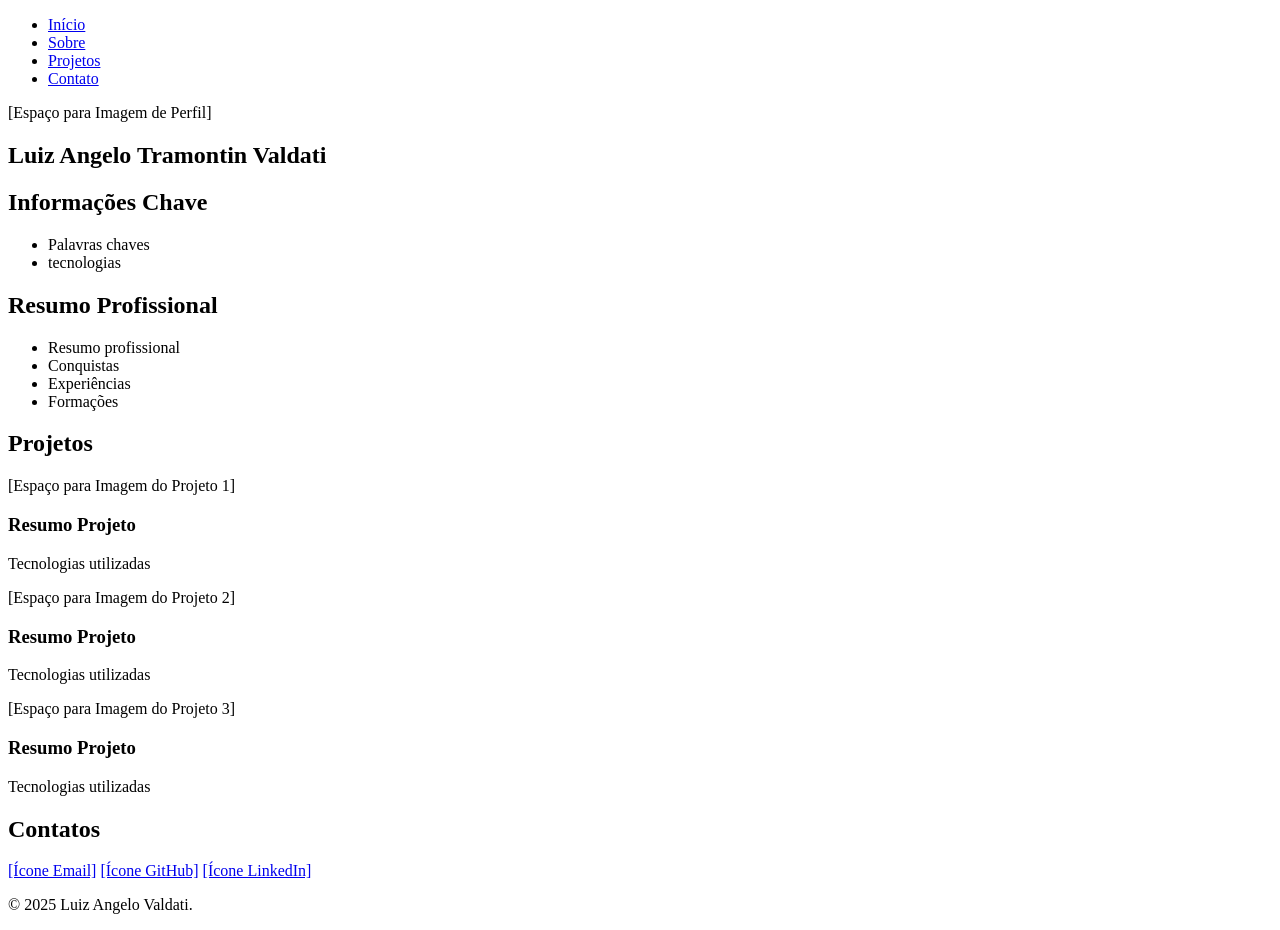
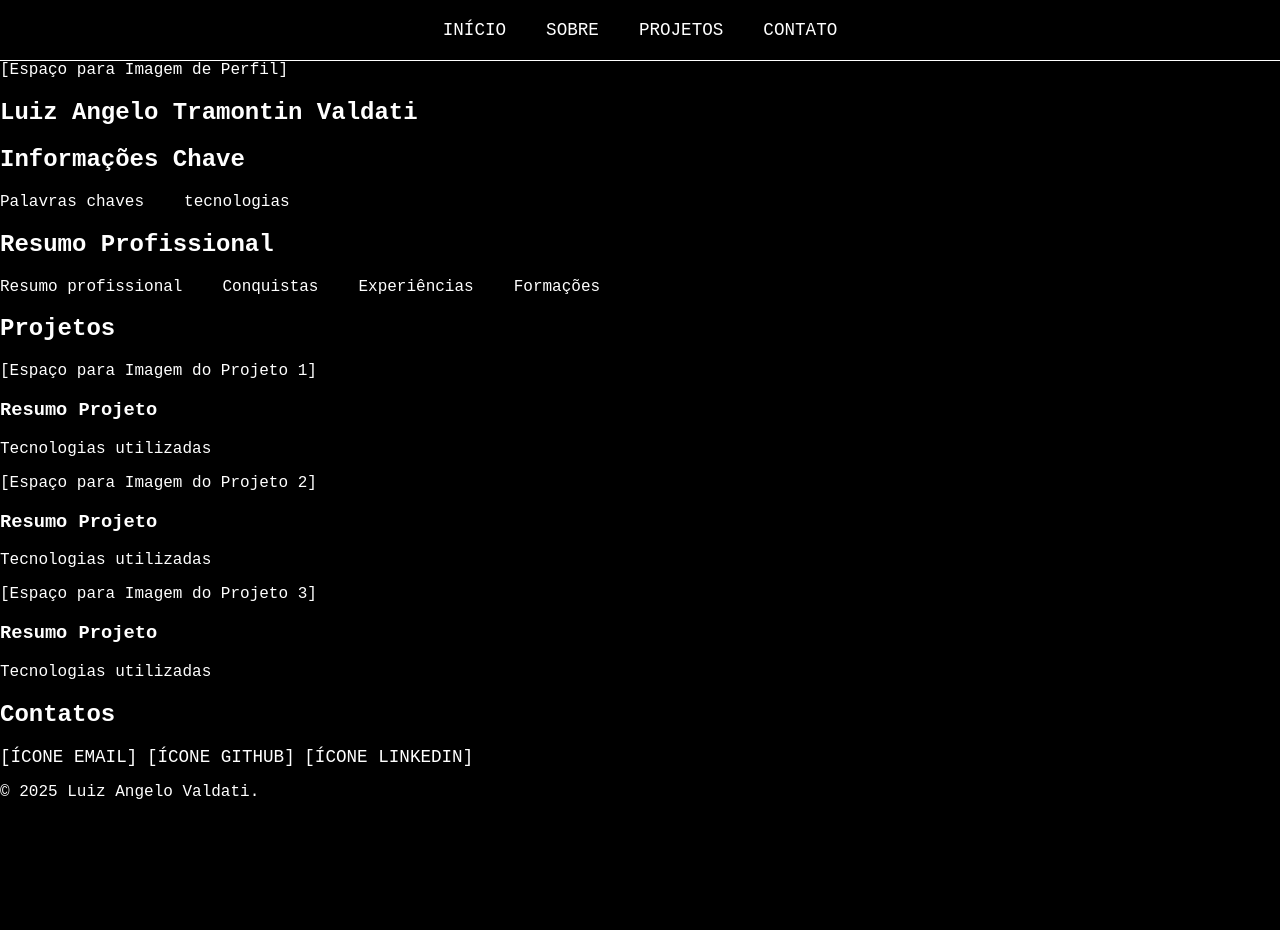
Before and after one commit to LuizValdati/Portfolio, a plain HTML site: page index.html in a window 1280 px wide. After the commit the page ends 817 px from the top, so only its background shows below. Drawn offline with Linux system fonts and the light colour scheme.

Commit message:
estilização header e links

```diff
--- a/index.html
+++ b/index.html
@@ -3,6 +3,7 @@
 <head>
     <meta charset="UTF-8">
     <meta name="viewport" content="width=device-width, initial-scale=1.0">
+    <link rel="stylesheet" href="style.css">
     <title>Luiz Angelo Tramontin Valdati - Portfólio</title>
 </head>
 <body>
--- /dev/null
+++ b/style.css
@@ -0,0 +1,36 @@
+body {
+    background-color: #000000;
+    color: #ffffff;
+    font-family: 'Courier New', Courier, monospace;
+    margin: 0;
+    padding: 0;
+    min-height: 100vh;
+}
+
+header {
+    display: flex;
+    justify-content: center;
+    align-items: center;
+    padding: 20px 0;
+    border-bottom: 1px solid #ffffff;
+}
+
+ul {
+    display: flex;
+    list-style: none;
+    margin: 0;
+    padding: 0;
+    gap: 40px;
+}
+
+a {
+    text-decoration: none;
+    color: #ffffff;
+    text-transform: uppercase;
+    font-size: 1.1em;
+    transition: color 0.3s ease-in-out;
+}
+
+a:hover {
+    color: #33FF33;
+}
```
